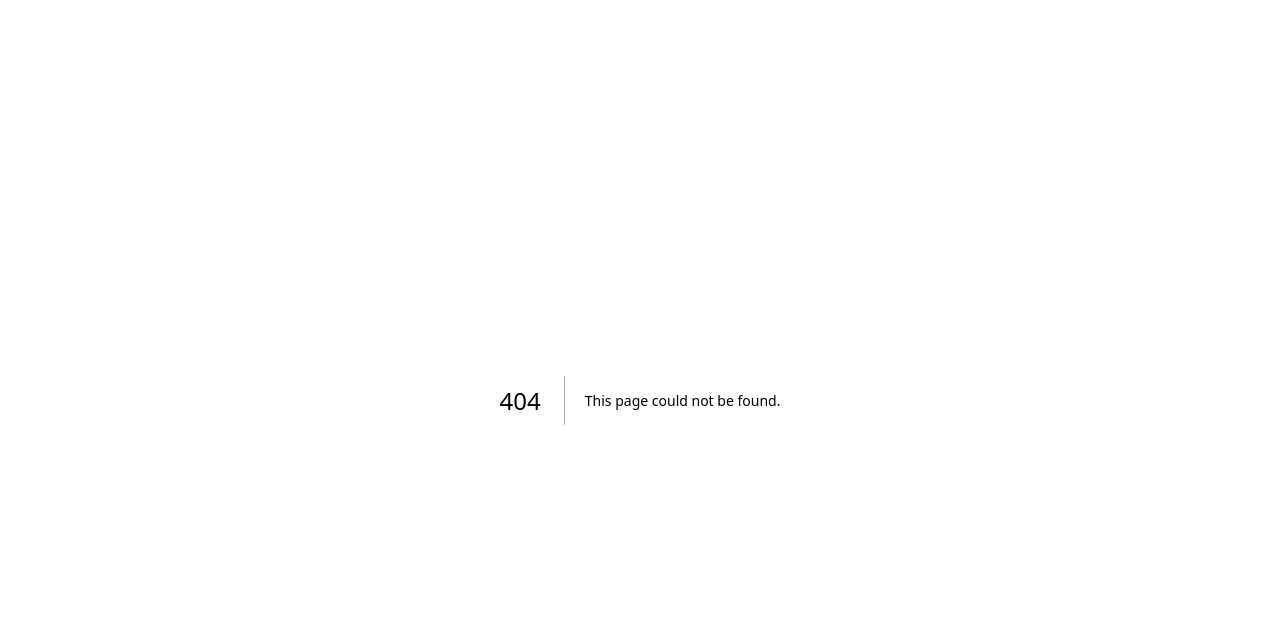
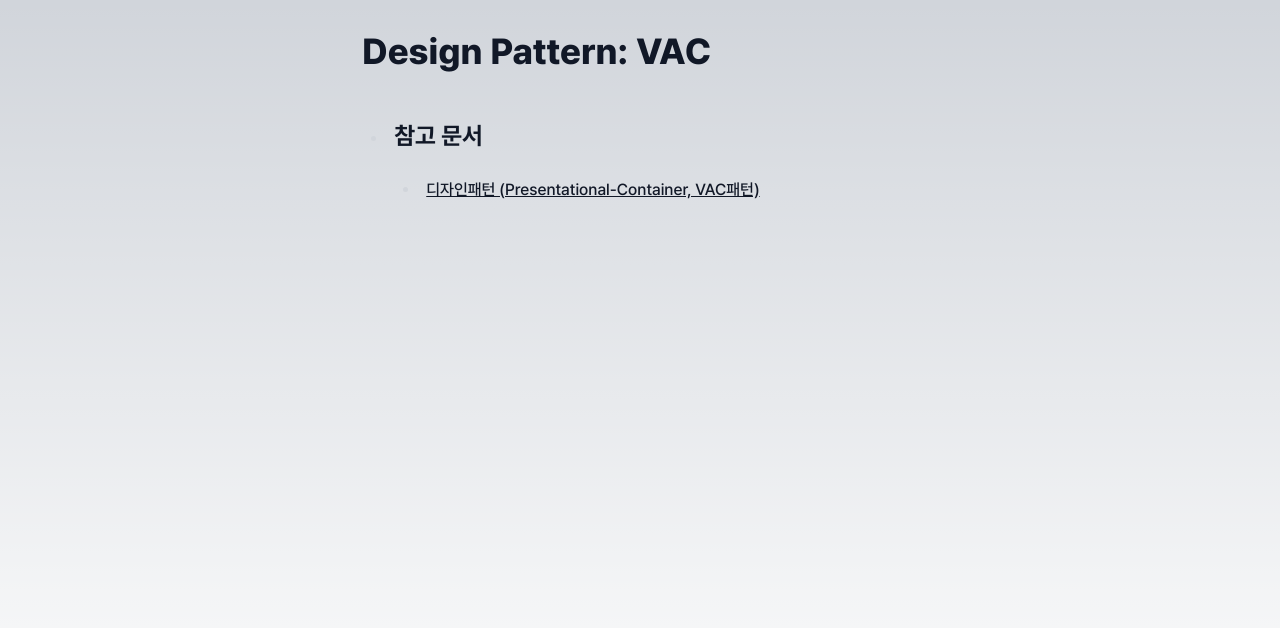
Before and after one commit to ony3000-lab/research-and-development, a Next.js app: page /vac in a window 1280 px wide. Before the commit this address had no page. Shown: the top 628 px of the page. Built offline with nearby package versions, Linux system fonts and the light colour scheme.

Commit message:
docs: vac 페이지 추가

```diff
--- a/src/pages/index.tsx
+++ b/src/pages/index.tsx
@@ -41,6 +41,12 @@ export default function Home() {
             title="Lifecycle Test"
             description="리액트 생명주기 테스트"
           />
+
+          <BoxLink
+            href="/vac"
+            title="Design Pattern: VAC"
+            description="리액트 컴포넌트 설계 패턴: VAC"
+          />
         </div>
       </div>
     </>
--- /dev/null
+++ b/src/pages/vac/index.tsx
@@ -0,0 +1,30 @@
+import PageHead from '@/components/PageHead';
+
+export default function VAC() {
+  return (
+    <>
+      <PageHead title="Design Pattern: VAC" />
+      <main className="prose mx-auto min-h-screen p-8 dark:prose-invert">
+        <h1>Design Pattern: VAC</h1>
+
+        <ul>
+          <li>
+            <h2>참고 문서</h2>
+
+            <ul>
+              <li>
+                <a
+                  href="https://velog.io/@inwoong100/React-디자인패턴-Presentational-Container-VAC패턴"
+                  target="_blank"
+                  rel="noopener noreferrer"
+                >
+                  디자인패턴 (Presentational-Container, VAC패턴)
+                </a>
+              </li>
+            </ul>
+          </li>
+        </ul>
+      </main>
+    </>
+  );
+}
```
